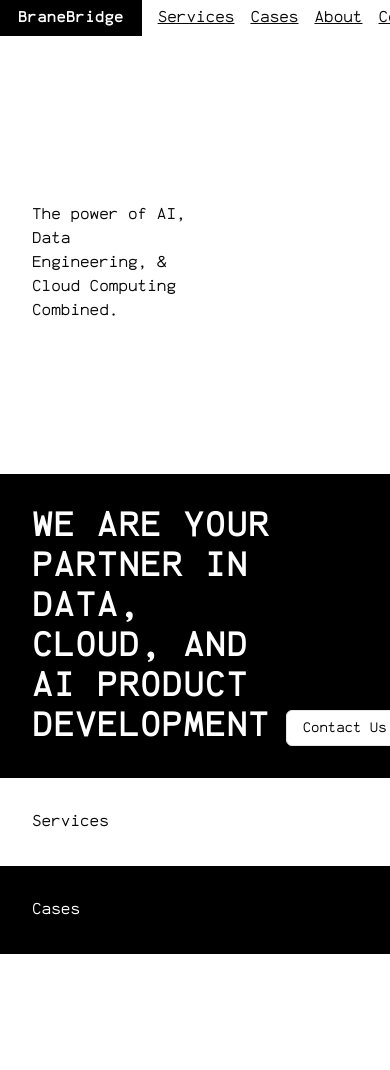
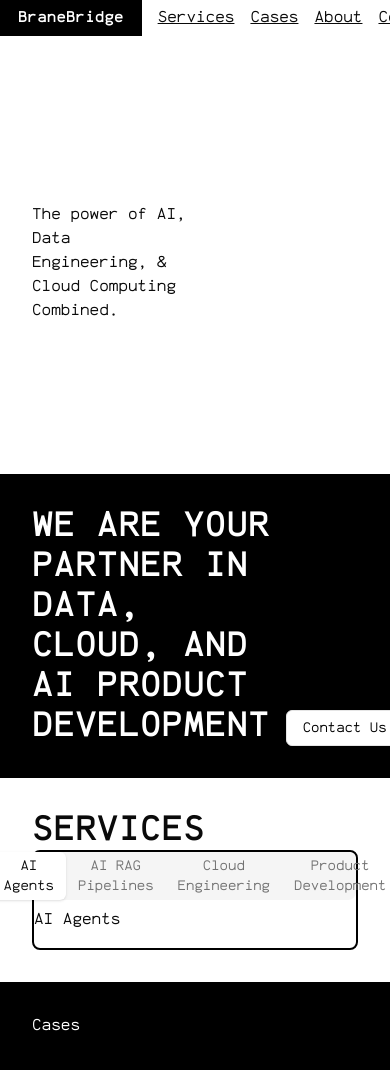
Before and after one commit to shelsoloa/brane-web, a Next.js app: page / in a window 390 px wide. Shown: the top 1070 px of the page. Before the commit the page ends 954 px from the top, so only its background shows below. Built offline with nearby package versions, Linux system fonts and the light colour scheme.

Commit message:
add services tab section

```diff
--- a/package.json
+++ b/package.json
@@ -10,6 +10,7 @@
   },
   "dependencies": {
     "@radix-ui/react-slot": "^1.2.3",
+    "@radix-ui/react-tabs": "^1.1.12",
     "class-variance-authority": "^0.7.1",
     "clsx": "^2.1.1",
     "lucide-react": "^0.514.0",
--- a/src/app/page.tsx
+++ b/src/app/page.tsx
@@ -1,4 +1,5 @@
 import { Button } from "@/components/ui/button";
+import { Tabs, TabsContent, TabsList, TabsTrigger } from "@/components/ui/tabs";
 
 export default function Home() {
   return (
@@ -21,6 +22,10 @@
   return <div className={`p-8 ${className}`}>{children}</div>;
 }
 
+function SectionTitle({ children }: { children: React.ReactNode }) {
+  return <h1 className="text-4xl font-bold uppercase">{children}</h1>;
+}
+
 function Hero() {
   return (
     <Section className="bg-white min-h-[50vh] flex items-center px-8">
@@ -34,9 +39,9 @@
 function WhoAreWe() {
   return (
     <Section className="bg-black text-white p-8 flex gap-4">
-      <h1 className="text-4xl font-bold uppercase">
+      <SectionTitle>
         We are your partner in Data, Cloud, and AI Product Development
-      </h1>
+      </SectionTitle>
       <Button className="self-end text-black" variant="outline">
         <a href="mailto:contact@branebridge.com">Contact Us</a>
       </Button>
@@ -47,7 +52,51 @@
 function Services() {
   return (
     <Section className="bg-white">
-      <p>Services</p>
+      <SectionTitle>Services</SectionTitle>
+
+      <Tabs
+        defaultValue="agents"
+        className="border-2 rounded-lg border-black pb-4"
+      >
+        <TabsList className="flex h-12 md:gap-4">
+          <TabsTrigger
+            className="text-sm md:text-base whitespace-normal"
+            value="agents"
+          >
+            AI Agents
+          </TabsTrigger>
+          <TabsTrigger
+            className="text-sm md:text-base whitespace-normal"
+            value="rag"
+          >
+            AI RAG Pipelines
+          </TabsTrigger>
+          <TabsTrigger
+            className="text-sm md:text-base whitespace-normal"
+            value="cloud"
+          >
+            Cloud Engineering
+          </TabsTrigger>
+          <TabsTrigger
+            className="text-sm md:text-base whitespace-normal"
+            value="product"
+          >
+            Product Development
+          </TabsTrigger>
+        </TabsList>
+        <TabsContent value="agents">
+          <p>AI Agents</p>
+        </TabsContent>
+        <TabsContent value="rag">
+          <p>AI RAG Pipelines</p>
+        </TabsContent>
+        <TabsContent value="cloud">
+          <p>Cloud Engineering</p>
+        </TabsContent>
+        <TabsContent value="product">
+          <p>Product Development</p>
+        </TabsContent>
+      </Tabs>
     </Section>
   );
 }
--- /dev/null
+++ b/src/components/ui/tabs.tsx
@@ -0,0 +1,55 @@
+"use client"
+
+import * as React from "react"
+import * as TabsPrimitive from "@radix-ui/react-tabs"
+
+import { cn } from "@/lib/utils"
+
+const Tabs = TabsPrimitive.Root
+
+const TabsList = React.forwardRef<
+  React.ElementRef<typeof TabsPrimitive.List>,
+  React.ComponentPropsWithoutRef<typeof TabsPrimitive.List>
+>(({ className, ...props }, ref) => (
+  <TabsPrimitive.List
+    ref={ref}
+    className={cn(
+      "inline-flex h-9 items-center justify-center rounded-lg bg-muted p-1 text-muted-foreground",
+      className
+    )}
+    {...props}
+  />
+))
+TabsList.displayName = TabsPrimitive.List.displayName
+
+const TabsTrigger = React.forwardRef<
+  React.ElementRef<typeof TabsPrimitive.Trigger>,
+  React.ComponentPropsWithoutRef<typeof TabsPrimitive.Trigger>
+>(({ className, ...props }, ref) => (
+  <TabsPrimitive.Trigger
+    ref={ref}
+    className={cn(
+      "inline-flex items-center justify-center whitespace-nowrap rounded-md px-3 py-1 text-sm font-medium ring-offset-background transition-all focus-visible:outline-none focus-visible:ring-2 focus-visible:ring-ring focus-visible:ring-offset-2 disabled:pointer-events-none disabled:opacity-50 data-[state=active]:bg-background data-[state=active]:text-foreground data-[state=active]:shadow",
+      className
+    )}
+    {...props}
+  />
+))
+TabsTrigger.displayName = TabsPrimitive.Trigger.displayName
+
+const TabsContent = React.forwardRef<
+  React.ElementRef<typeof TabsPrimitive.Content>,
+  React.ComponentPropsWithoutRef<typeof TabsPrimitive.Content>
+>(({ className, ...props }, ref) => (
+  <TabsPrimitive.Content
+    ref={ref}
+    className={cn(
+      "mt-2 ring-offset-background focus-visible:outline-none focus-visible:ring-2 focus-visible:ring-ring focus-visible:ring-offset-2",
+      className
+    )}
+    {...props}
+  />
+))
+TabsContent.displayName = TabsPrimitive.Content.displayName
+
+export { Tabs, TabsList, TabsTrigger, TabsContent }
```
Also changed, not shown: 1 other file (tests, documents, lock files or other folders).
